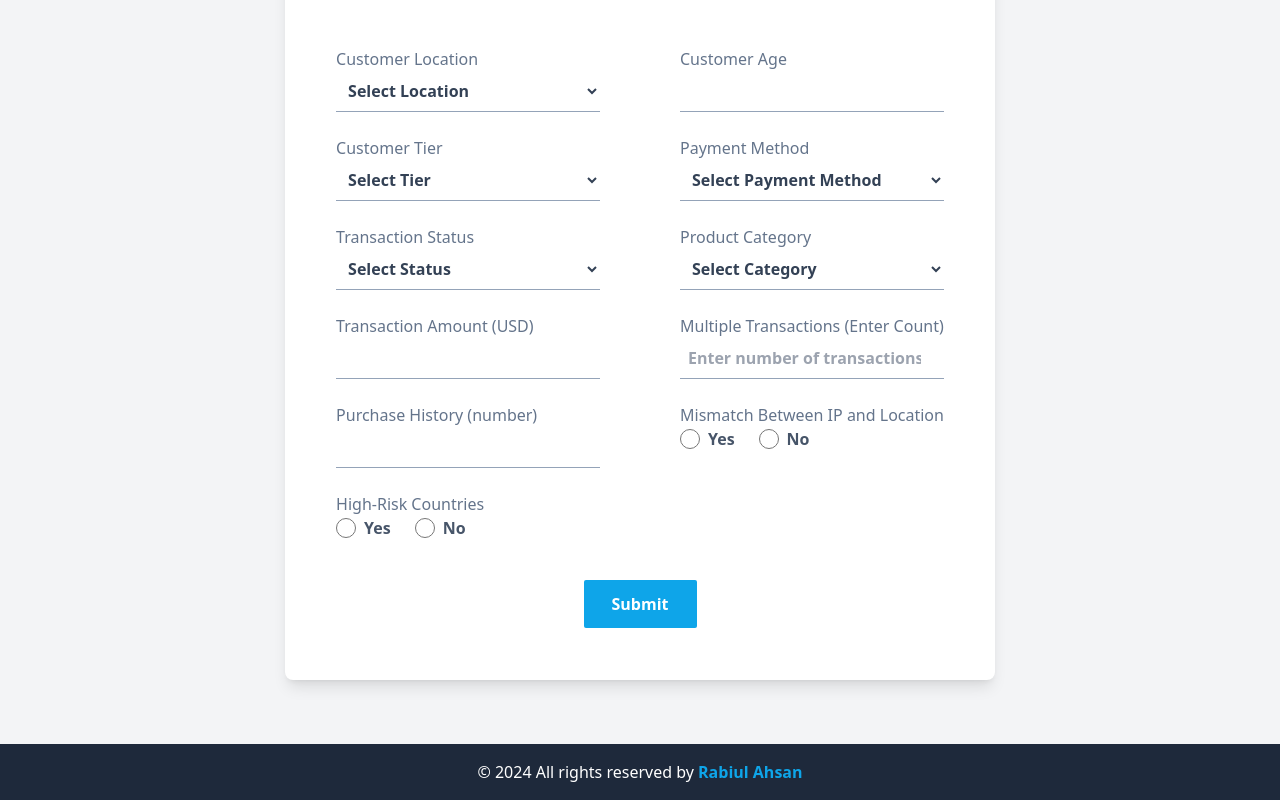
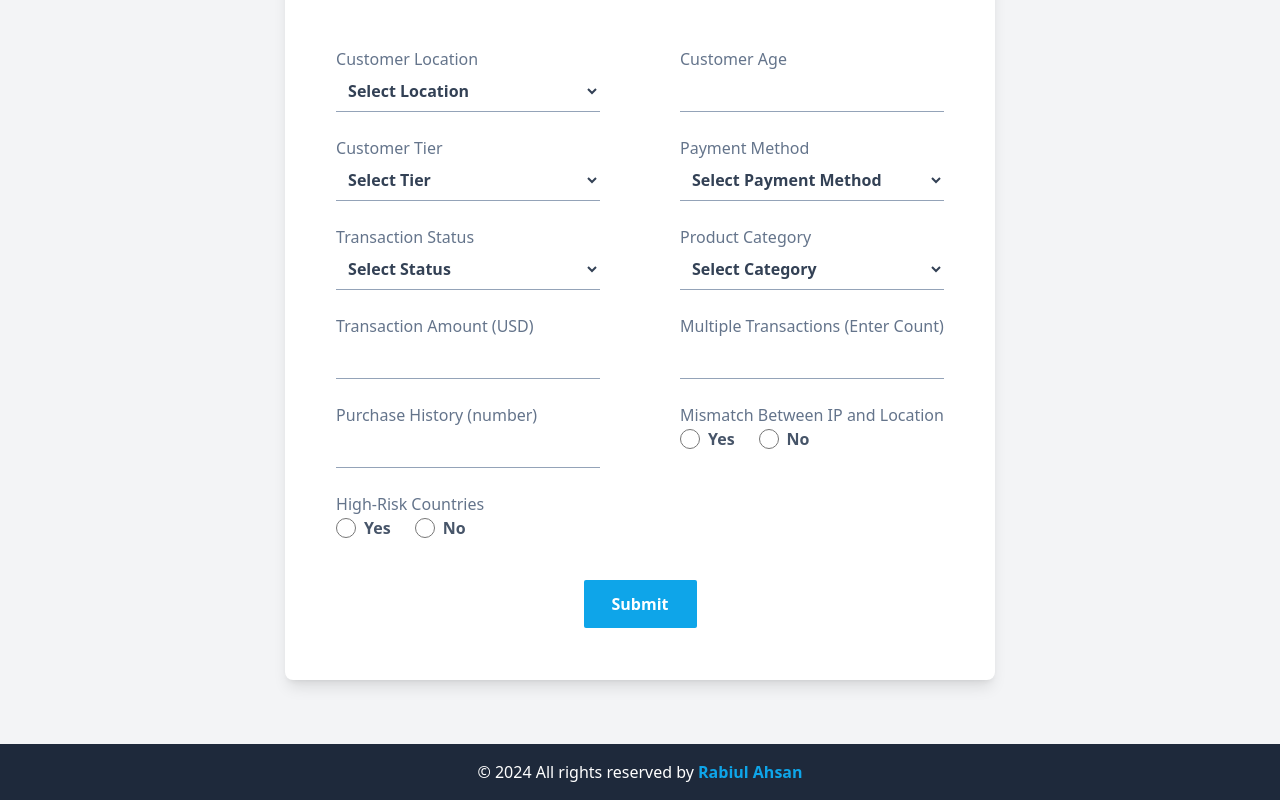
Before and after one commit to rabiulahsan/e-commerce-fraud-detection-client, a React (Vite) app: page / in a window 1280 px wide. Shown: the part 1394-2194 px from the top of the page. Built offline with nearby package versions, Linux system fonts and the light colour scheme.

Commit message:
remove place holder

```diff
--- a/src/Components/FormSection.jsx
+++ b/src/Components/FormSection.jsx
@@ -231,7 +231,6 @@ const FormSection = () => {
               required
               min={0}
               className="input-style"
-              placeholder="Enter number of transactions"
             />
           </div>
 
```
